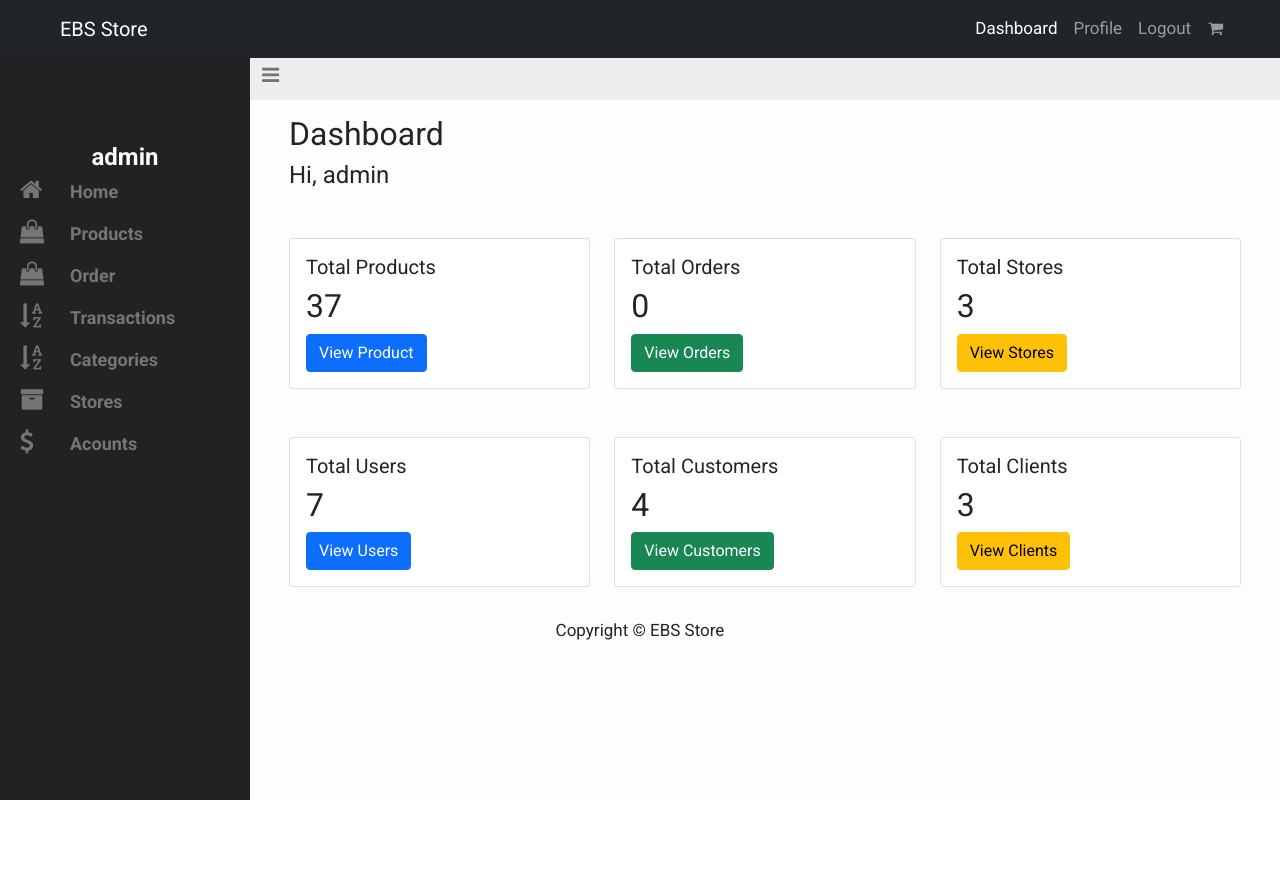
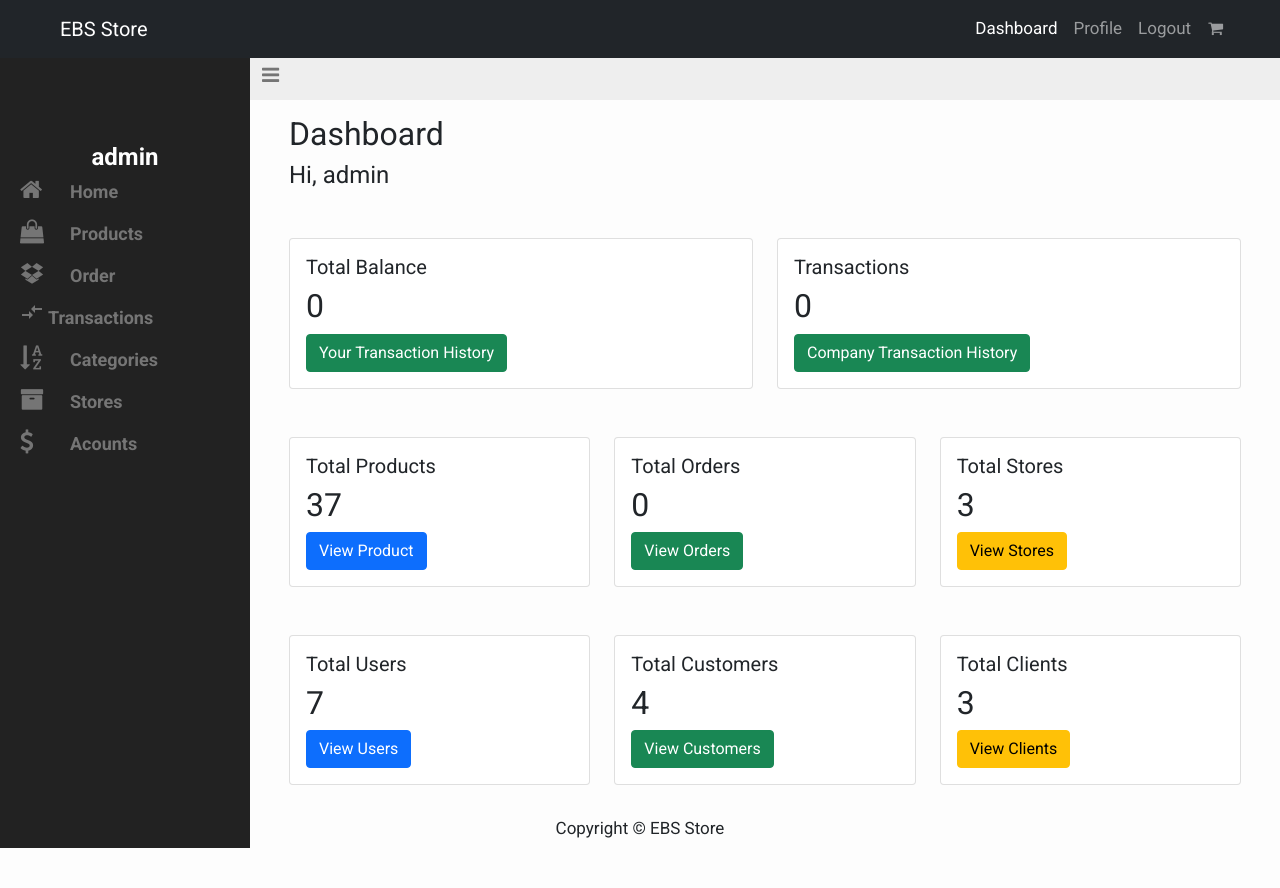
Before and after one commit to ridarafisyed/EasyBuyStore, a Django app: page /dashboard/ in a window 1280 px wide. Before the commit the page ends 800 px from the top, so only its background shows below. Run offline with Django 4.2, Linux system fonts and the light colour scheme; a user stored in the database is signed in; data comes from the database, SQL or seed files in the repository; both versions use the stored data as it was after the commit; data that the repository does not hold is empty.

Commit message:
completeing template

```diff
--- a/account/views.py
+++ b/account/views.py
@@ -3,7 +3,7 @@ from django.contrib.auth.decorators import login_required
 from django.contrib.auth import authenticate, login
 from django.contrib import messages
 from django.views.decorators.http import require_POST
-from order.models import Order
+from order.models import Order, Transaction
 
 
 from .models import Store
@@ -75,6 +75,15 @@ def dashboard_view(request):
         total_users = User.objects.all().count()
         total_products = Product.objects.all().count()
         total_orders = Order.objects.all().count()
+        total_transactions = Transaction.objects.all().count()
+        transactions = Transaction.objects.filter(customer = request.user)
+        balance = 0
+        for transaction in transactions:
+            balance += transaction.amount
+
+        if total_transactions is None:
+            total_transactions = 0
+
         if total_stores is None:
             total_stores = 0
 
@@ -102,6 +111,8 @@ def dashboard_view(request):
             'total_stores': total_stores,
             'total_products':total_products,
             'total_orders': total_orders,
+            'total_transactions': total_transactions,
+            'balance' : balance
         }
         return render(request, 'dashboard/admin_main.html', context )
 
--- a/templates/base.html
+++ b/templates/base.html
@@ -15,6 +15,8 @@
 
     <meta name="google" content="notranslate" />
     <meta name="viewport" content="width=device-width, initial-scale=1" />
+
+    <link href="https://fonts.googleapis.com/icon?family=Material+Icons" rel="stylesheet">
     <link
       href="https://cdn.jsdelivr.net/npm/bootstrap@5.0.2/dist/css/bootstrap.min.css"
       rel="stylesheet"
--- a/templates/dashboard/admin_dashboard.html
+++ b/templates/dashboard/admin_dashboard.html
@@ -33,10 +33,10 @@
         <a href="{%url 'admin_products_views'%}"><i class="	fa fa-shopping-bag"></i>Products</a>
       </li>
       <li class="item">
-        <a href="{%url 'order:admin_order_view'%}"><i class="	fa fa-shopping-bag"></i>Order</a>
+        <a href="{%url 'order:admin_order_view'%}"><i class="	fa fa-dropbox"></i>Order</a>
       </li>
       <li class="item">
-        <a href="{%url 'order:admin_transaction_history'%}"><i class="fa fa-sort-alpha-asc"></i>Transactions</a>
+        <a href="{%url 'order:admin_transaction_history'%}"><i class="material-icons">compare_arrows</i> Transactions</a>
       </li>
       <li class="item">
         <a href="{%url 'categories'%}"><i class="fa fa-sort-alpha-asc"></i>Categories</a>
--- a/templates/dashboard/admin_main.html
+++ b/templates/dashboard/admin_main.html
@@ -4,7 +4,26 @@
 {%block dashboard_content%}
     <h2>Dashboard</h2>
     <h4>Hi, {{user.username}}</h4>
-
+        <div class="row  my-5">
+            <div class="col-sm-6">
+                <div class="card">
+                    <div class="card-body">
+                        <h5 class="card-title">Total Balance</h5>
+                        <h2 class="card-text">{{balance}}</h2>
+                        <a href="#" class="btn btn-success">Your Transaction History</a>
+                    </div>
+                </div>
+            </div>
+            <div class="col-sm-6">
+                <div class="card">
+                    <div class="card-body">
+                        <h5 class="card-title">Transactions</h5>
+                        <h2 class="card-text">{{total_transactions}}</h2>
+                        <a href="#" class="btn btn-success">Company Transaction History</a>
+                    </div>
+                </div>
+            </div>
+        </div>
         <div class="row my-5">
             <div class="col-sm-4">
                 <div class="card">
@@ -62,6 +81,7 @@
                     </div>
                 </div>
             </div>
+
         </div>
 
 
```
Also changed, not shown: order/views.py (+14 -14 lines), store/views.py (+8 -1 lines), templates/dashboard/dashboard.html (+4 -4 lines), templates/dashboard/order/admin/admin_order_view.html (+14 -10 lines), templates/dashboard/order/order_view.html (+13 -8 lines), templates/dashboard/transactions/admin/admin_transaction_history.html (+12 -10 lines), templates/dashboard/transactions/transaction_history.html (+12 -10 lines), db.sqlite3.
